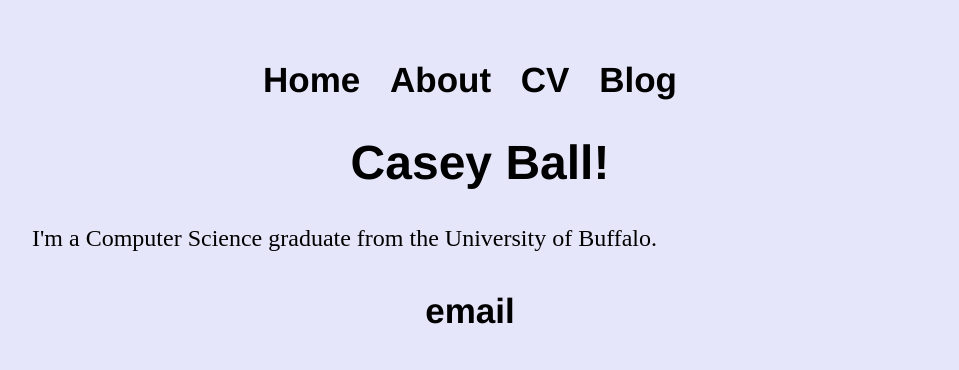
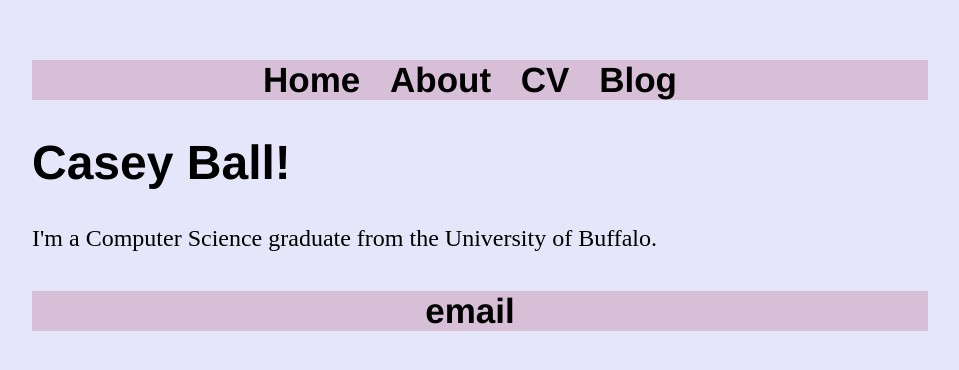
Before and after one commit to cmball2/github.io, a Jekyll site: the page built from index.html, in a window 1280 px wide. Shown: the top 370 px of the page, without its empty margins (160-1119 px from the left). Built offline with Jekyll 4.4.1, drawn with Linux system fonts in a browser that asks for light colours.

Commit message:
Update main.css

```diff
--- a/css/main.css
+++ b/css/main.css
@@ -4,6 +4,7 @@ body {
     width: 70%;
 }
 nav ul, footer ul {
+    background-color: thistle;
     font-family:'Helvetica', 'Arial', 'Sans-Serif';
     padding: 0px;
     list-style: none;
@@ -26,7 +27,7 @@ a:hover {
     text-decoration: underline;
 }
 h1 {
-    text-align: center;
+    text-align: left;
     font-size: 3em;
     color: #000000;
     font-family:'Helvetica', 'Arial', 'Sans-Serif';
```
